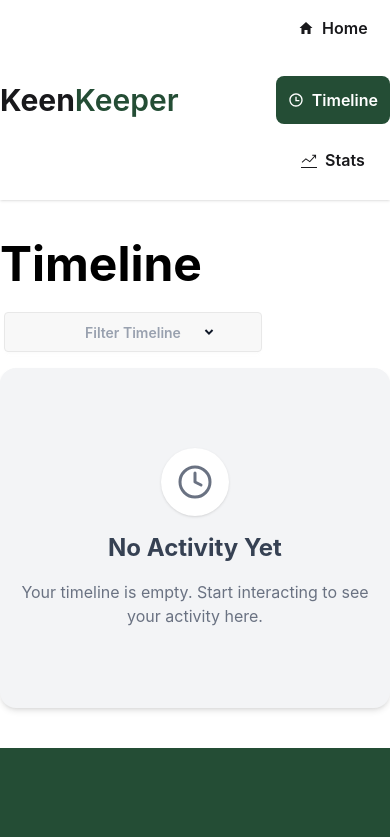
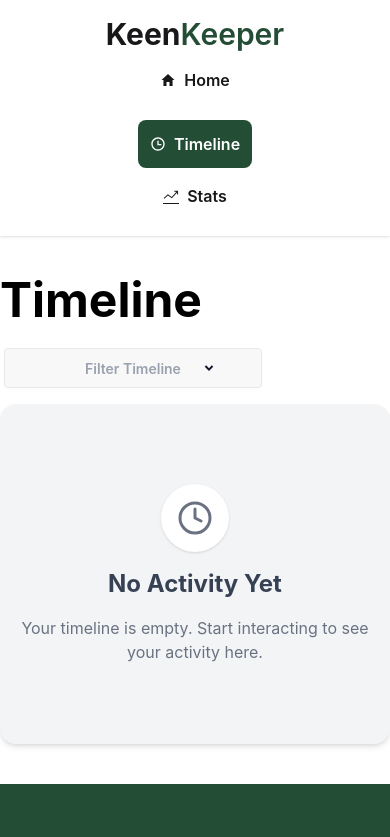
Before and after one commit to itsasmaulhosna/B-13-A-07, a React (Vite) app: page /timeline in a window 390 px wide. Shown: the top 837 px of the page. Built offline with nearby package versions, Linux system fonts and the light colour scheme.

Commit message:
Updated readme file and responsive navbar

```diff
--- a/src/component/homepage/Banner.jsx
+++ b/src/component/homepage/Banner.jsx
@@ -3,14 +3,14 @@ import { FaPlus } from "react-icons/fa";
 
 const Banner = () => {
      return (
-        <div className='container mx-auto text-center space-y-4 my-10 border-b pt-4'>
+        <div className='container mx-auto text-center space-y-4 my-10 border-b pt-4 '>
             <h2 className='text-3xl font-bold text-black'>Friends to keep close in your life</h2>
             <p className='text-sm font-semibold text-gray-400'>Your personal shelf of meaningful connections. Browse, tend, and nurture the<br></br>
 relationships that matter most.</p>
 <button className='btn bg-[#244d3f] text-white'><FaPlus />
 Add a Friend</button>
 <div className='border-b border-gray-50 pb-6'>
-    <div className='grid grid-cols-1 md:grid-cols-2 lg:grid-cols-4 text-center gap-4 '>
+    <div className='grid grid-cols-1 md:grid-cols-2 lg:grid-cols-4 text-center gap-5 lg:gap-8 '>
 <div className='shadow-xl p-10  rounded-2xl'>
 <h2 className='font-bold text-2xl'>12</h2>
 <p className='font-semibold text-sm text-gray-400'>Total Friends</p>
--- a/src/component/homepage/Friends.jsx
+++ b/src/component/homepage/Friends.jsx
@@ -10,14 +10,14 @@ const Friends = () => {
     // console.log(friends)
     return (
         <div className='container mx-auto pt-10 mb-20 '>
-           <h2 className='text-xl font-semibold mb-5'>Your Friends</h2>
+           <h2 className='text-xl font-semibold text-center lg:text-left mb-5'>Your Friends</h2>
            {
             loading? (<div className='flex justify-center items-center'>
                    <HashLoader color="#244d3f" />
                 </div>)
                 :
            (
-            <div className='grid grid-cols-1 md:grid-cols-2 lg:grid-cols-4 gap-8'>
+            <div className='grid grid-cols-1 md:grid-cols-2 lg:grid-cols-4 gap-3  lg:gap-8'>
             {
                 friends.map(friend=>{
                  return   <FriendCard friend={friend}></FriendCard>
--- a/src/component/shared/Navbar.jsx
+++ b/src/component/shared/Navbar.jsx
@@ -10,14 +10,14 @@ import { TfiStatsUp } from "react-icons/tfi";
 const Navbar = () => {
     return (
         <div className='shadow'>
-<div className='container mx-auto flex items-center justify-between py-4'>
-    <div>
+<div className='container mx-auto flex flex-col md:flex-row items-center justify-center md:justify-between py-4 px-4 gap-4'>
+    {/* <div> */}
         <h2 className='text-3xl font-bold'>Keen
             <span className='text-3xl font-semibold text-[#244d35]'>Keeper</span>
              </h2>
-    </div>
+    {/* </div> */}
 
-        <ul className='flex flex-col  md:flex-row items-center gap-6'>
+        <ul className='flex flex-col  md:flex-row items-center gap-4 md:gap-6'>
             <li >
                 <MyNavlink to={'/'}>
                 <IoMdHome />
--- a/src/hooks/AllFriendHook.jsx
+++ b/src/hooks/AllFriendHook.jsx
@@ -10,7 +10,7 @@ const AllFriendHook = () => {
     setTimeout(() => {
         setFriend(data);
         setLoading(false);
-    }, 1000);
+    }, 500);
 
     }
     fetchData();
--- a/src/page/Statspage/Stats.jsx
+++ b/src/page/Statspage/Stats.jsx
@@ -9,7 +9,7 @@ const Stats = () => {
        if (time.length === 0) {
     return (
       <div className='container mx-auto my-6 flex flex-col items-center justify-cente space-y-5'>
-        <h2 className='text-4xl font-bold text-center'>
+        <h2 className='text-3xl md:text-4xl font-bold text-center'>
           Friendship Analysis
         </h2>
 
```
Also changed, not shown: 1 other file (tests, documents, lock files or other folders).
